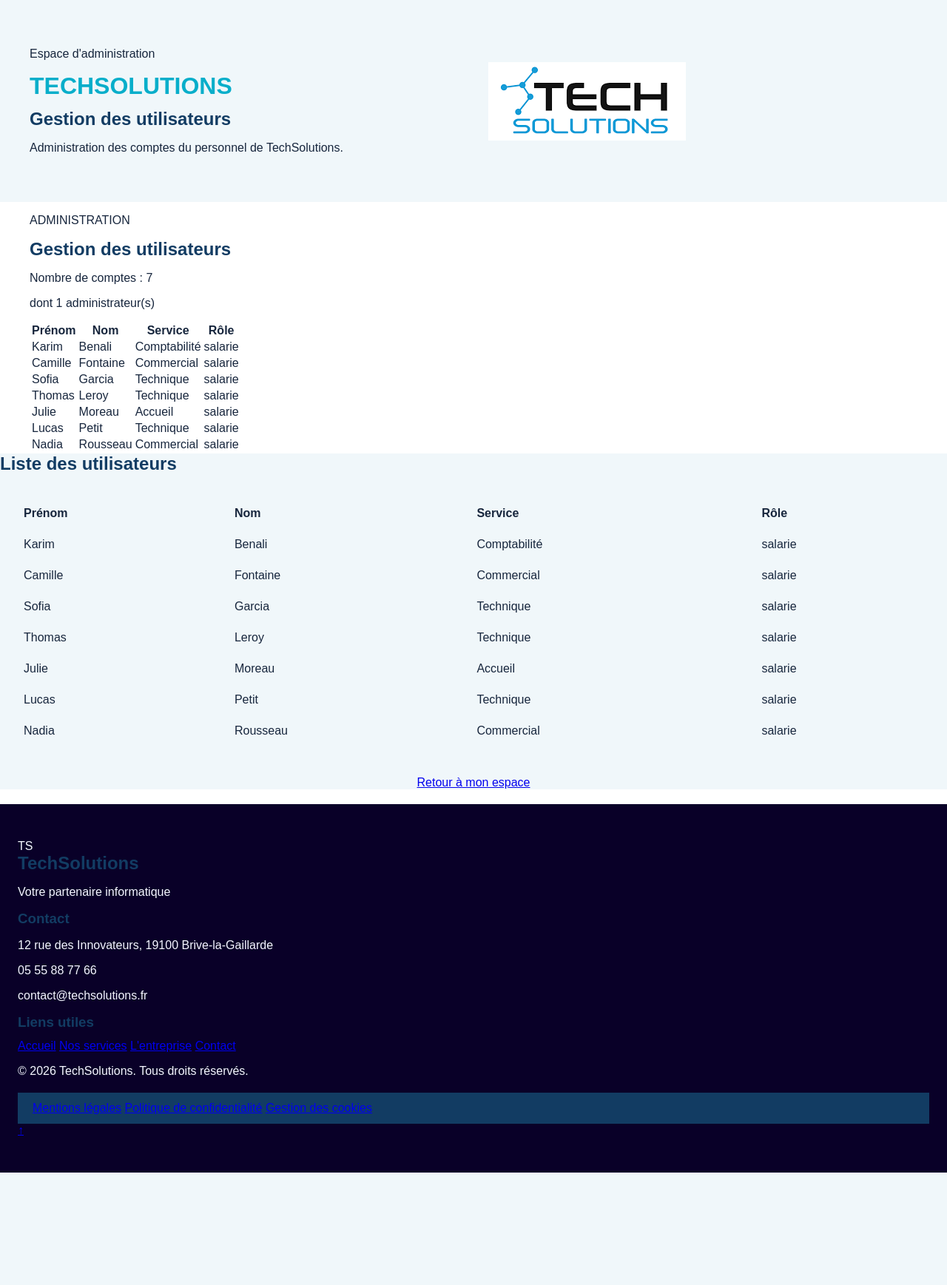
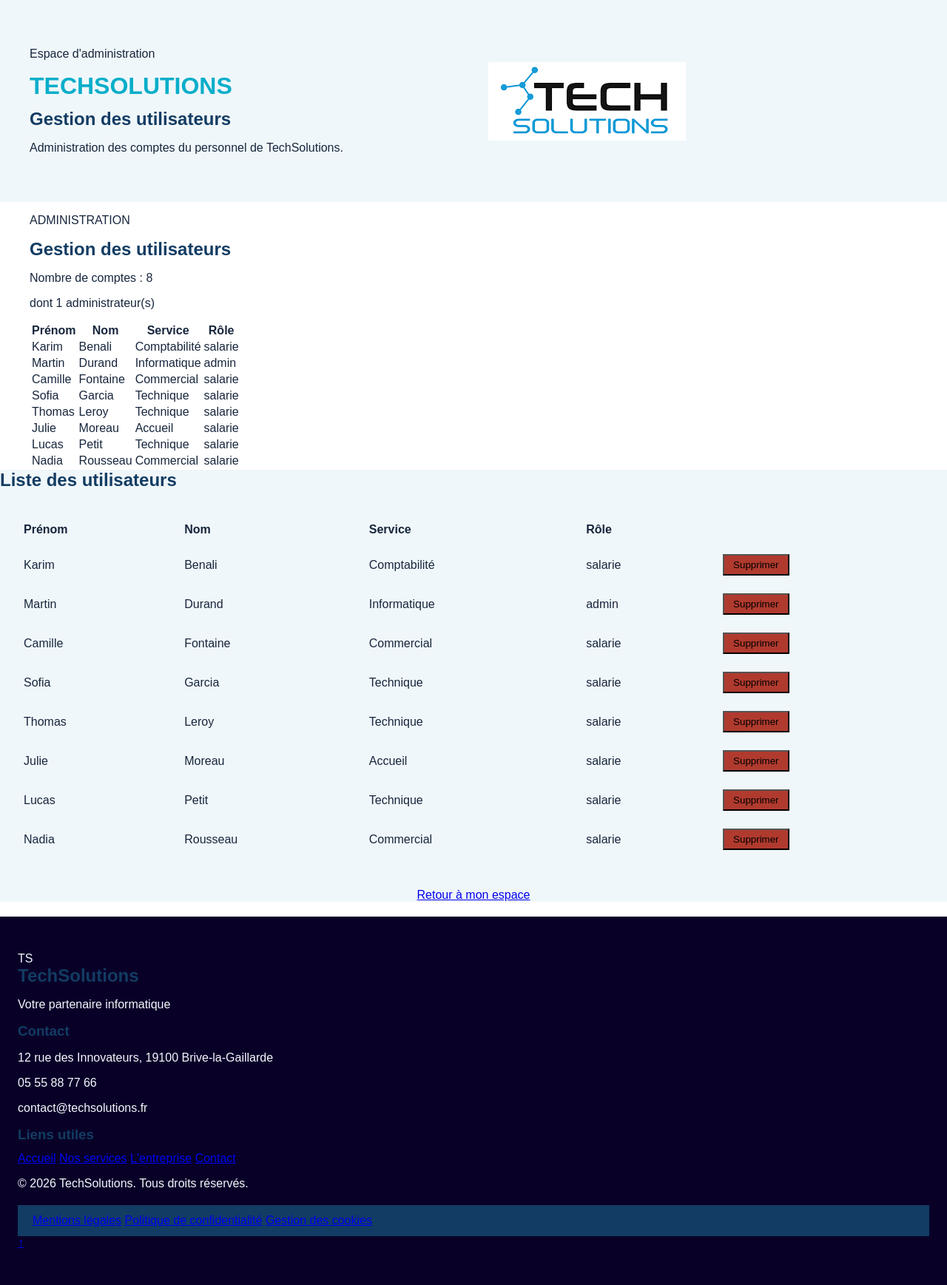
Before and after one commit to Mahir-Soyturk/TechSolutions, a PHP site: page /utilisateurs.php in a window 1280 px wide. Shown: the whole page at 74% size. Before the commit the page ends 1585 px from the top, so only its background shows below. Run offline with PHP 8.4, Linux system fonts and the light colour scheme; a user stored in the database is signed in; data comes from the database, SQL or seed files in the repository.

Commit message:
L'administrateur peut supprimer un compte

```diff
--- a/css/style.css
+++ b/css/style.css
@@ -90,3 +90,7 @@ width: 48px; height: auto;
     color: #b03a2e;
     font-weight: bold;
 }
+.bouton-supprimer {
+  background-color: #b03a2e;
+  padding: 5px 12px;
+}
--- a/utilisateurs.php
+++ b/utilisateurs.php
@@ -15,7 +15,7 @@ if ($_SESSION["role"] != "admin") {
 include "inc/infos.php";
 require "inc/bdd.php";
 
-$requete = $pdo->query("SELECT prenom, nom, service, role FROM utilisateurs WHERE role != 'admin' ORDER BY nom");
+$requete = $pdo->query("SELECT id, prenom, nom, service, role FROM utilisateurs ORDER BY nom");
 $utilisateurs = $requete->fetchAll();
 $requete_admin = $pdo->query("SELECT prenom FROM utilisateurs WHERE role = 'admin' ORDER BY nom");
 $utilisateurs_admin = $requete_admin->fetchAll();
@@ -98,11 +98,21 @@ $utilisateurs_admin = $requete_admin->fetchAll();
             <td style="padding:12px;">
               <?= htmlspecialchars($utilisateur["role"]) ?>
             </td>
-          </tr>
-          <?php } ?>
-        </body>
-            </table>
-    </div>
+
+<td style="padding:12px;">
+    <form action="supprimer.php" method="post">
+       <input type="hidden" name="id" value="<?php echo htmlspecialchars($utilisateur['id']); ?>">
+        <button type="submit" class="bouton-supprimer">
+            Supprimer
+        </button>
+    </form>
+</td>
+</tr>
+<?php } ?>
+</tbody>
+</table>
+</div>
+
 
     <p style="text-align:center; margin: 20px;">
       <a href="espace.php">Retour à mon espace</a>
```
Also changed, not shown: supprimer.php (added, +24 -0 lines).
